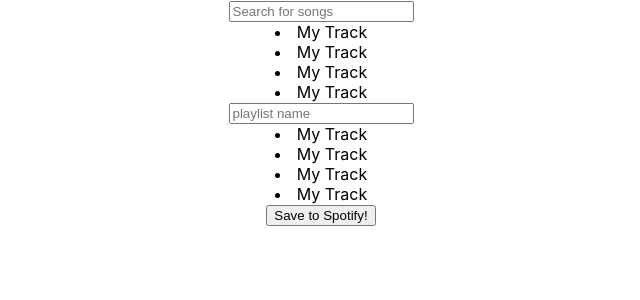
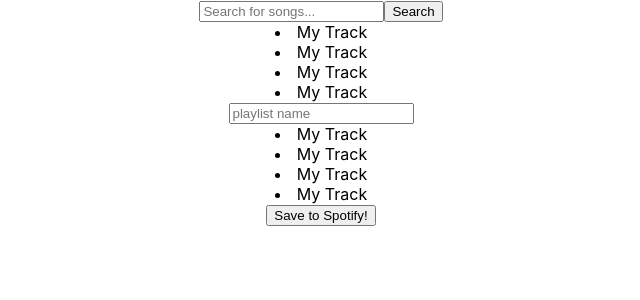
Before and after one commit to joaovian06/jamming, a React (Create React App) app: page / in a window 1280 px wide. Shown: the top 300 px of the page, without its empty margins (319-959 px from the left). Built offline with nearby package versions, Linux system fonts and the light colour scheme.

Commit message:
feat: create basic Search bar component

```diff
--- a/src/components/App/App.js
+++ b/src/components/App/App.js
@@ -1,10 +1,12 @@
 import './App.css';
 import Playlist from '../Playlist/Playlist';
+import SearchBar from '../SearchBar/SearchBar';
 import SearchResults from '../SearchResults/SearchResults';
 
 function App() {
   return (
     <div className="App">
+      <SearchBar></SearchBar>
       <SearchResults></SearchResults>
       <Playlist></Playlist>
     </div>
--- /dev/null
+++ b/src/components/SearchBar/SearchBar.js
@@ -0,0 +1,12 @@
+import React from "react";
+
+function SearchBar() {
+  return(
+    <div>
+      <input placeholder='Search for songs...'/>
+      <button>Search</button>
+    </div>
+  );
+};
+
+export default SearchBar;
--- a/src/components/SearchResults/SearchResults.js
+++ b/src/components/SearchResults/SearchResults.js
@@ -4,7 +4,6 @@ import Tracklist from "../Tracklist/Tracklist";
 function SearchResults() {
   return(
     <div>
-      <input placeholder='Search for songs'/>
       <Tracklist></Tracklist>
     </div>
   );
```
